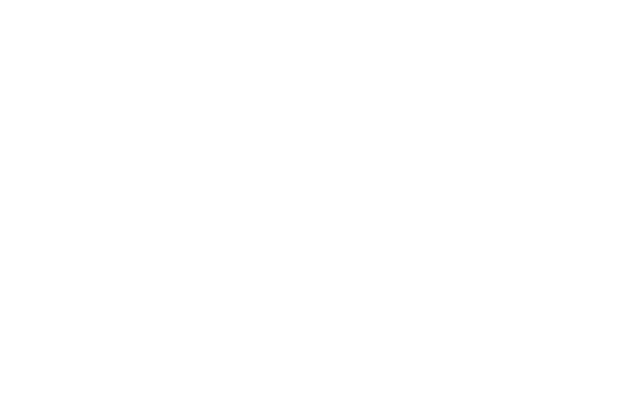
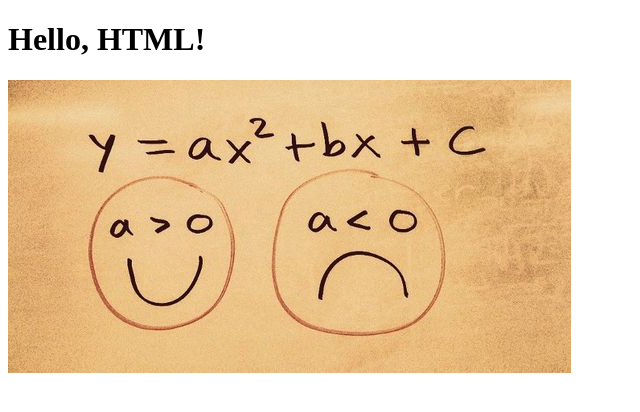
Before and after one commit to marchenko2005/web-project, a plain HTML site: page index.html in a window 1280 px wide. Shown: the whole page, without its empty margins (0-640 px from the left). Drawn offline with Linux system fonts and the light colour scheme.

Commit message:
Sample HTML

```diff
--- a/index.html
+++ b/index.html
@@ -9,6 +9,7 @@
     <script src="https://unpkg.com/htmx.org@1.9.10" integrity="sha384-D1Kt99CQMDuVetoL1lrYwg5t+9QdHe7NLX/SoJYkXDFfX37iInKRy5xLSi8nO7UC" crossorigin="anonymous"></script>
 </head>
 <body>
-
+<h1>Hello, HTML!</h1>
+<img src = "img/img1.jpg" alt="mathMeme">
 </body>
 </html>
```
Also changed, not shown: img/img1.jpg (added).
